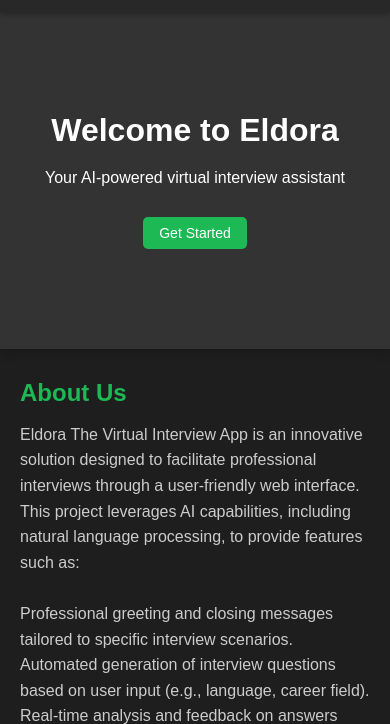
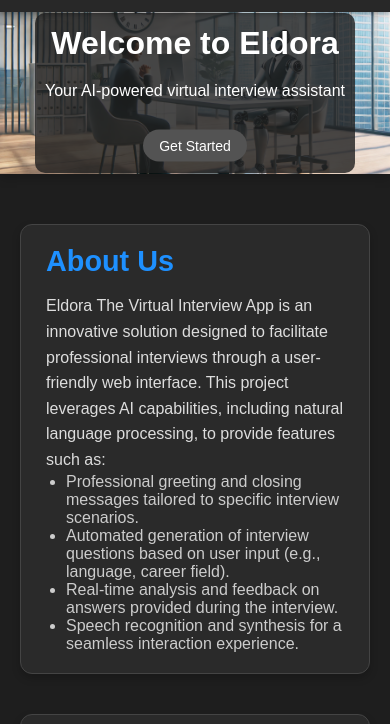
Before and after one commit to sandiisber/Eldora, a plain HTML site: page index.html in a window 390 px wide. Shown: the part 58-782 px from the top of the page. Drawn offline with Linux system fonts and the light colour scheme.

Commit message:
fix design responsive and end interview disable buttons

```diff
--- a/app.css
+++ b/app.css
@@ -38,14 +38,14 @@ header, footer {
     left: 0;
 }
 
-.robot-pic{
+.user-pic{
     width: 115px;
     height: 115px;
     border-radius: 57.5px;
     margin: auto;
 }
 
-.robot-pic-container{
+.user-pic-container{
    display:flex;
    padding: 5%;
 }
--- a/index.css
+++ b/index.css
@@ -14,16 +14,20 @@ body {
     min-height: 100vh;
 }
 
+header, footer {
+    background-color: #282828;
+    padding: 15px 20px;
+    color: #999999;
+    text-align: center;
+    box-shadow: 0px 2px 5px rgba(0, 0, 0, 0.3);
+}
+
 header {
     display: flex;
     justify-content: space-between;
     align-items: center;
-    padding: 15px 20px;
-    background-color: #282828;
-    position: sticky;
     top: 0;
     z-index: 10;
-    box-shadow: 0px 2px 5px rgba(0, 0, 0, 0.3);
 }
 
 .logo-div {
@@ -38,56 +42,109 @@ header {
     border-radius: 10px;
 }
 
-.nav-bar ul {
-    display: flex;
-    list-style-type: none;
-    gap: 20px;
+/* Text Box Styling */
+.text-box {
+    background-color: #2a2a2a; /* Modern grå ton */
+    border: 1px solid #444444; /* Subtil kantlinje */
+    border-radius: 12px; /* Mjuka hörn */
+    padding: 20px 25px;
+    margin: 20px 0;
+    box-shadow: 0 4px 8px rgba(0, 0, 0, 0.2); /* Mjuk skugga */
 }
 
-.nav-links a {
-    text-decoration: none;
-    color: #dddddd;
-    font-size: 16px;
-    transition: color 0.3s;
+.text-box h2 {
+    margin-top: 0;
+    margin-bottom: 15px;
+    color: #1e90ff; /* Blå rubrik */
+    font-size: 1.8rem;
 }
 
-.nav-links a:hover {
-    color: #1db954;
+.text-box p {
+    color: #dddddd; /* Ljusgrå text */
+    line-height: 1.6;
 }
 
+.text-box ul {
+    list-style-type: disc;
+    margin-left: 20px;
+    color: #cccccc; /* Ljusgrå färg */
+}
+
+/* Hero Section Styling */
 .hero {
+    position: relative;
+    width: 100%; /* Responsive width */
+    padding-bottom: 41.67%; /* Maintain 12:5 aspect ratio dynamically */
+    background-image: url("/images/banner.webp");
+    background-size: cover;
+    background-repeat: no-repeat;
+    background-position: center;
+    display: flex;
+    flex-direction: column;
+    align-items: center;
+    justify-content: center;
     text-align: center;
-    padding: 100px 20px;
-    background-color: #333333;
-    color: #ffffff;
+    color: white;
     box-shadow: 0 4px 10px rgba(0, 0, 0, 0.2);
 }
 
-.hero h1 {
-    font-size: 2.5rem;
-    margin-bottom: 20px;
+.overlay {
+
+    position: absolute;
+    top: 50%;
+    left: 50%;
+    transform: translate(-50%, -50%);
+    padding: 10px; /* Optional styling */
+    text-align: center; /* Optional styling */
+    background-color: #1e1e1e;
+    opacity: 0.8;
+    border-radius: 10px;
+    width: 500px;
+    height: 200px;
 }
 
-.hero p {
+.hero-content {
+    position: absolute;
+    top: 50%;
+    left: 50%;
+    transform: translate(-50%, -50%);
+    width: 100%;
+    display: flex;
+    flex-direction: column;
+    align-items: center;
+    position: absolute;
+}
+
+.hero-content h1 {
+    font-size: 2.5rem;
+    font-weight: bold;
+    margin-bottom: 20px;
+    color: #ffffff;
+}
+
+.hero-content p {
     font-size: 1.2rem;
     margin-bottom: 30px;
+    color: #ffffff;
 }
 
 .cta-button {
-    background-color: #1db954;
-    color: #ffffff;
+    background-color: #535353;
+    color: #fff;
+    font-size: 1rem;
+    padding: 10px 20px;
     border: none;
-    padding: 10px 20px;
-    font-size: 16px;
+    border-radius: 20px;
     cursor: pointer;
-    border-radius: 5px;
-    transition: background-color 0.3s;
+    transition: all 0.3s ease;
 }
 
 .cta-button:hover {
-    background-color: #148c3b;
+    background-color: #1DB954;
+    box-shadow: 0 4px 10px rgba(0, 0, 0, 0.3);
 }
 
+/* Main Content Styling */
 .main-content {
     max-width: 1024px;
     margin: 0 auto;
@@ -100,35 +157,8 @@ header {
     text-align: left;
 }
 
-.section h2 {
-    font-size: 1.8rem;
-    margin-bottom: 15px;
-    color: #1db954;
-}
-
-.section p,
-.section ul {
-    font-size: 1rem;
-    line-height: 1.6;
-    color: #cccccc;
-}
-
-.section ul {
-    list-style-type: disc;
-    padding-left: 20px;
-    text-align: left;
-}
-
 footer {
-    text-align: center;
-    padding: 10px 0;
-    background-color: #282828;
     font-size: 0.9rem;
-    color: #999999;
-}
-
-a{
-    color: white;
 }
 
 /* Responsive Styles */
@@ -139,11 +169,37 @@ a{
         gap: 10px;
     }
 
-    .hero h1 {
+    .overlay {
+        position: absolute;
+        top: 50%;
+        left: 50%;
+        transform: translate(-50%, -50%);
+        padding: 10px; /* Optional styling */
+        text-align: center; /* Optional styling */
+        width: 320px;
+        height: 160px;
+        background-color: #1e1e1e;
+        opacity: 0.8;
+        border-radius: 10px;
+    }
+
+    .hero-content {
+        position: absolute;
+        top: 50%;
+        left: 50%;
+        transform: translate(-50%, -50%);
+        width: 100%;
+        display: flex;
+        flex-direction: column;
+        align-items: center;
+        position: absolute;
+    }
+
+    .hero-content h1 {
         font-size: 2rem;
     }
 
-    .hero p {
+    .hero-content p {
         font-size: 1rem;
     }
 
@@ -151,8 +207,4 @@ a{
         font-size: 14px;
         padding: 8px 16px;
     }
-
-    .section h2 {
-        font-size: 1.5rem;
-    }
 }
--- a/index.html
+++ b/index.html
@@ -18,26 +18,32 @@
 
     <!-- Hero Section -->
     <section id="hero" class="hero">
-        <h1>Welcome to Eldora</h1>
-        <p>Your AI-powered virtual interview assistant</p>
-        <a href="app.html"><button class="cta-button">Get Started</button></a>
+        <div class="overlay"></div>
+        <div class="hero-content">
+            <h1>Welcome to Eldora</h1>
+            <p>Your AI-powered virtual interview assistant</p>
+            <a href="app.html">
+                <button class="cta-button">Get Started</button>
+            </a>
+        </div>
     </section>
 
     <!-- Main Body -->
     <main class="main-content">
-        <section id="about" class="section">
+        <section id="about" class="section text-box">
             <h2>About Us</h2>
             <p>
-                Eldora The Virtual Interview App is an innovative solution designed to facilitate professional interviews through a user-friendly web interface. This project leverages AI capabilities, including natural language processing, to provide features such as:<br/>
-                <br/>
-                Professional greeting and closing messages tailored to specific interview scenarios.<br/>
-                Automated generation of interview questions based on user input (e.g., language, career field).<br/>
-                Real-time analysis and feedback on answers provided during the interview.<br/>
-                Speech recognition and synthesis for a seamless interaction experience.
+                Eldora The Virtual Interview App is an innovative solution designed to facilitate professional interviews through a user-friendly web interface. This project leverages AI capabilities, including natural language processing, to provide features such as:
             </p>
+            <ul>
+                <li>Professional greeting and closing messages tailored to specific interview scenarios.</li>
+                <li>Automated generation of interview questions based on user input (e.g., language, career field).</li>
+                <li>Real-time analysis and feedback on answers provided during the interview.</li>
+                <li>Speech recognition and synthesis for a seamless interaction experience.</li>
+            </ul>
         </section>
 
-        <section id="features" class="section">
+        <section id="features" class="section text-box">
             <h2>Our Features</h2>
             <ul>
                 <li>AI-powered question generation</li>
@@ -47,9 +53,12 @@
             </ul>
         </section>
 
-        <section id="contact" class="section">
+        <section id="contact" class="section text-box">
             <h2>Contact Us</h2>
-            <p>Have questions or feedback? Reach out to us at <a href="mailto:sandi.isber@elev.ga.lbs.se">sandi.isber@elev.ga.lbs.se</a>.</p>
+            <p>
+                Have questions or feedback? Reach out to us at
+                <a href="mailto:sandi.isber@elev.ga.lbs.se">contact@eldoraapp.com</a>.
+            </p>
         </section>
     </main>
 
```
Also changed, not shown: app.html (+5 -5 lines), script.js (+55 -47 lines), images/1.jpg (renamed from images/interviwer.jpg), images/banner.webp (added), images/interviwer.webp (renamed from images/robot.webp), images/user.png (added), images/user1.webp (added), images/user2.webp (added), images/user3.webp (added), 2 other files.
